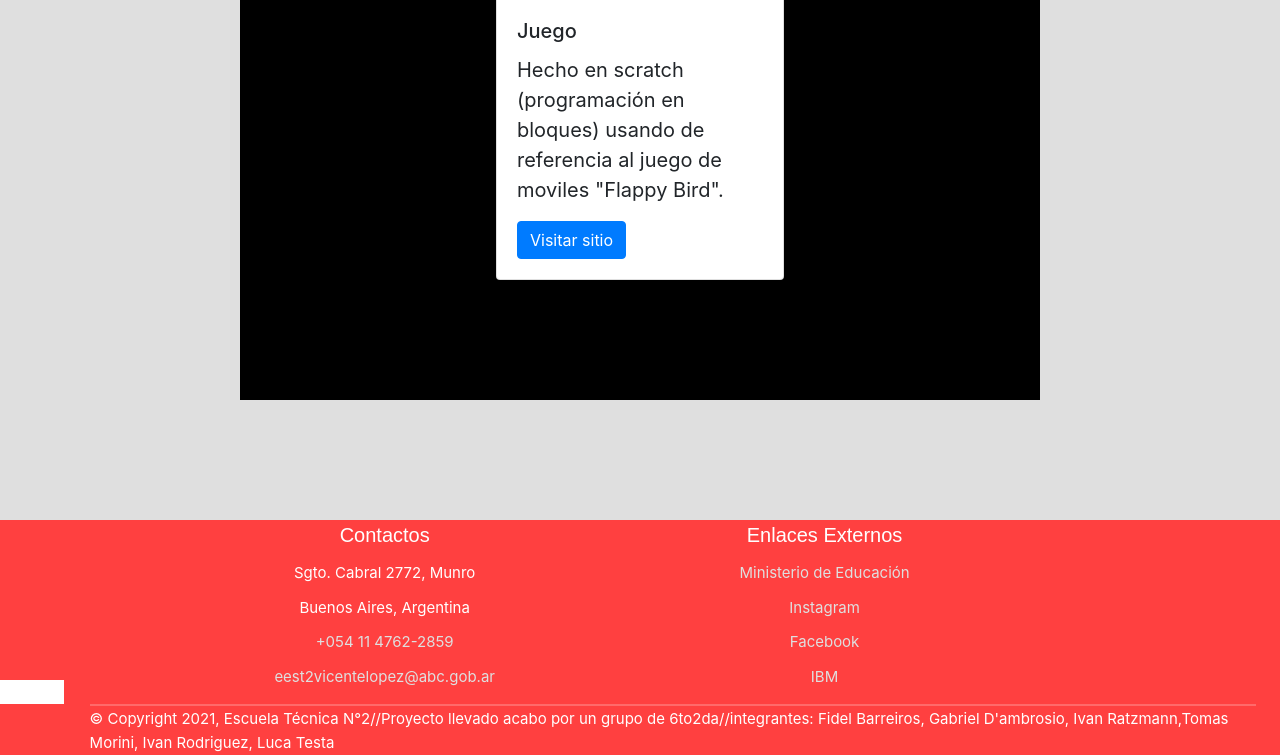
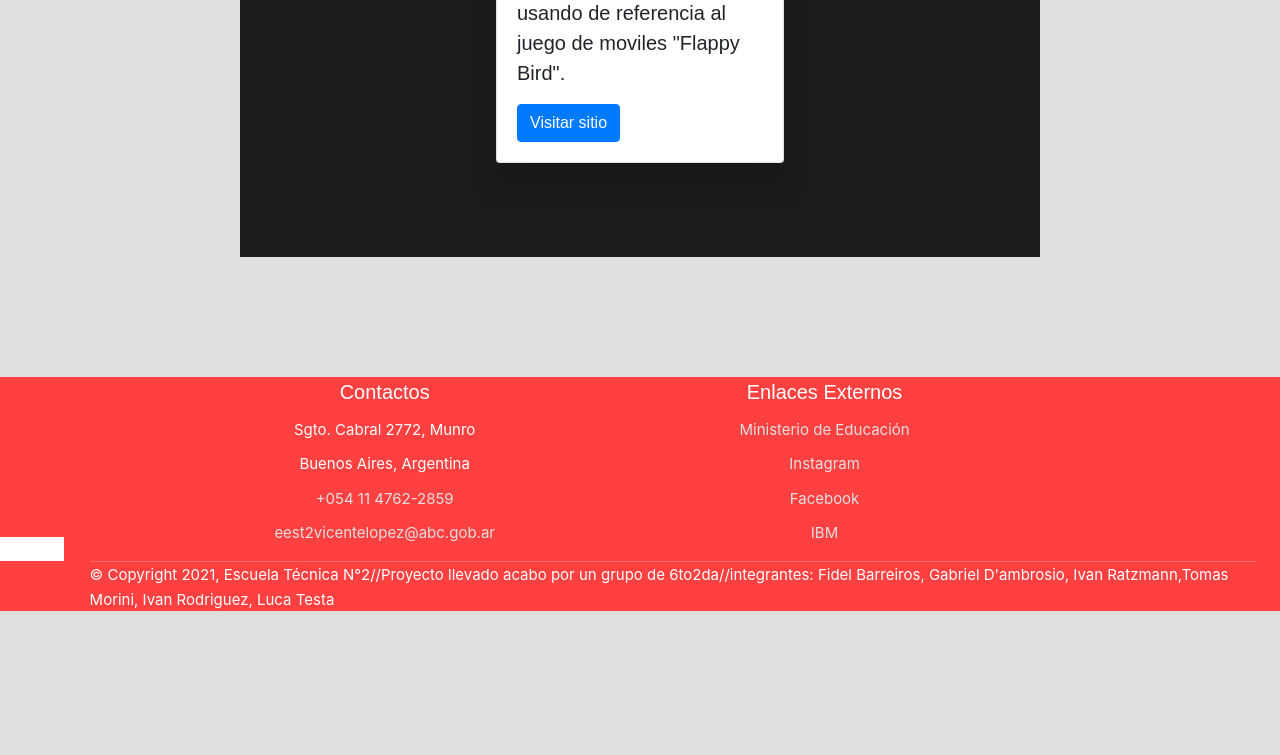
Before and after one commit to GabiDam/TecnicaN2.github.io, a PHP site: page /proyectos/proyectos.html in a window 1280 px wide. Shown: the part 1986-2741 px from the top of the page. After the commit the page ends 2597 px from the top, so only its background shows below. Run offline with PHP 8.4, Linux system fonts and the light colour scheme; some libraries are stand-ins or nearby versions.

Commit message:
Tarjeta del año 2022 en Proyectos.

```diff
--- a/proyectos/proyectos.css
+++ b/proyectos/proyectos.css
@@ -3,8 +3,11 @@
 }
 
 .year_2022{
+  font-family: "Montserrat", sans-serif;
   margin-top: 5%;
-  background-color: #000;
+  background-color: #1b1c1e;
+  display: flex;
+    flex-direction: column;
 }
 
 .año{
@@ -447,6 +450,13 @@ footer {
   .bsas{
     display: none;
   }
+  .year_2022{
+    align-items: center;
+    margin-top: 15%;
+  }
+  .año{
+    margin: 3% 0px 0px;
+  }
 }
 
 
```
